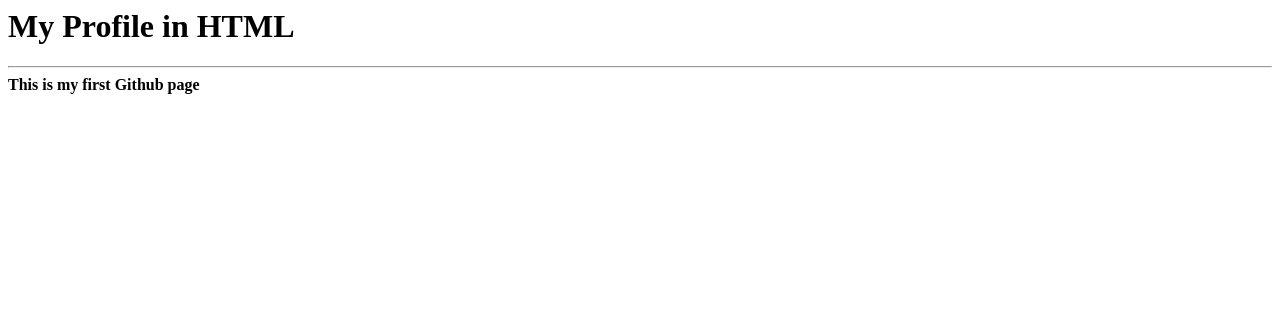
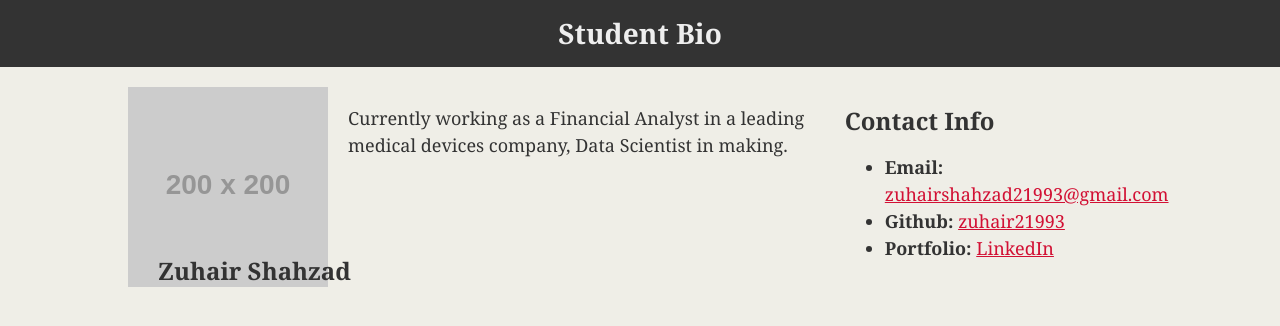
Before and after one commit to zuhair21993/zuhair21993.github.io, a plain HTML site: page index.html in a window 1280 px wide. Drawn offline with Linux system fonts and the light colour scheme; placeholder pictures from the web are drawn by us.

Commit message:
Uploading files

```diff
--- a/index.html
+++ b/index.html
@@ -1,3 +1,43 @@
-<h1>My Profile in HTML</h1>
-<hr>
-<strong>This is my first Github page
+<!DOCTYPE html>
+
+<!-- CSS Stylesheets with Relative Paths -->
+
+<html lang="en-us">
+<head>
+  <meta charset="UTF-8">
+  <title>CSS Stylesheets with Relative Paths</title>
+
+  <!-- This line is money! It points your HTML to the CSS file. -->
+  <!-- Notice the "relative" pathway? It matches a file inside our current directory's "assets" folder. Open it to see our style rules. -->
+  <link rel="stylesheet" type="text/css" href="style.css">
+</head>
+
+<body>
+
+  <header>
+    <h1>Student Bio</h1>
+  </header>
+
+  <main class="container">
+    <section id="main-bio">
+      <section id="figure">
+        <h2 id="bio-name">Zuhair Shahzad</h2>
+        <img id="bio-image" src="https://placehold.it/200x200" alt="Your Name">
+      </section>
+      <p>Currently working as a Financial Analyst in a leading medical devices company, Data Scientist
+          in making.</a></p>
+    </section>
+
+    <aside id="contact-info">
+      <h2>Contact Info</h2>
+      <ul>
+        <li><strong>Email:</strong> <a href="#">zuhairshahzad21993@gmail.com</a></li>
+        <li><strong>Github:</strong> <a href="https://github.com/zuhair21993" target="_blank">zuhair21993</a></li>
+        <li><strong>Portfolio:</strong> <a href="https://www.linkedin.com/in/zuhair-shahzad-b84467b4/" target="_blank">LinkedIn</a></li>
+      </ul>
+    </aside>
+  </main>
+
+</body>
+
+</html>
```
